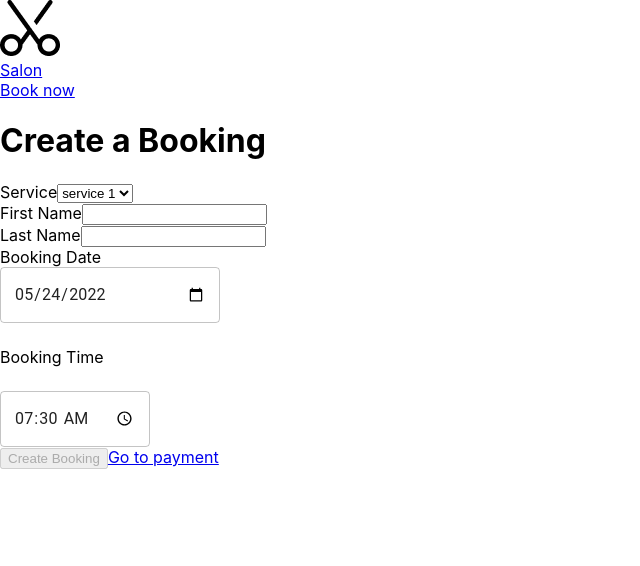
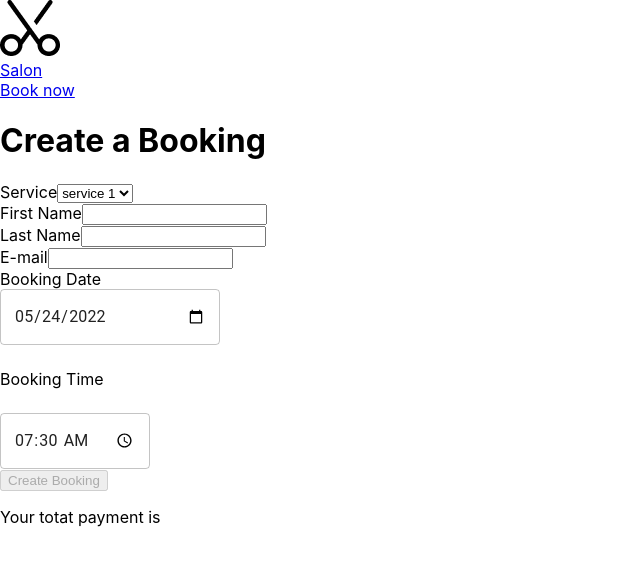
Before and after one commit to ChameliD/salon-booking-front-end, a React (Create React App) app: page /booking in a window 1280 px wide. Shown: the top 566 px of the page, without its empty margins (0-640 px from the left). Built offline with nearby package versions, Linux system fonts and the light colour scheme; no server answers.

Commit message:
Remove the separete payment detai component

```diff
--- a/src/API.ts
+++ b/src/API.ts
@@ -20,10 +20,10 @@ export const addBooking=async(formData:IBooking)=>{
             service:formData.service,
             firstName: formData.firstName,
             lastName:formData.lastName,
+            email:formData.email,
             bookingDate:formData.bookingDate,
             bookingTime:formData.bookingTime,
-            //description:formData.description,
-            //status:'false'
+
         }
         const saveBooking=await axios.post(
             baseUrl+'/booking',booking
@@ -34,4 +34,5 @@ export const addBooking=async(formData:IBooking)=>{
         console.log(error)
 
     }
+
 }
--- a/src/App.tsx
+++ b/src/App.tsx
@@ -1,10 +1,12 @@
 import React from 'react'
 import { BrowserRouter, Route, Routes } from 'react-router-dom'
+//import { getBookings, getData } from './API'
 import Booking from './Booking'
 import HeaderComponents from './Components/Header/HeaderComponents'
 //import Booking from './Booking'
 import HomeComponents from './Components/Home/HomeComponents'
-import PaymentComponents from './Components/Payment/PaymentComponents'
+
+
 
 export interface IAppProps {}
 const App:React.FC<IAppProps>=()=>{
@@ -15,7 +17,10 @@ const App:React.FC<IAppProps>=()=>{
     <Routes>
       <Route path='/' element ={<HomeComponents/>}/>
       <Route path='/booking' element={<Booking/>}/>
-      <Route path='/payment' element={<PaymentComponents/>}/>
+
+
+
+
     </Routes>
     </BrowserRouter>
     </div>
--- a/src/Booking.tsx
+++ b/src/Booking.tsx
@@ -20,6 +20,7 @@ const Booking:React.FC=()=>{
         addBooking(formData)
         .then(()=>{
             fetchBookings()
+           // console.log(formData.firstName)
         })
         .catch((err)=>console.log(err))
     }
@@ -28,6 +29,7 @@ const Booking:React.FC=()=>{
             <h1>Create a Booking</h1>
             <AddBooking saveBooking={handleSaveBookings}/>
 
+
              </main>
     )
 
--- a/src/Components/Booking/BookingComponent.tsx
+++ b/src/Components/Booking/BookingComponent.tsx
@@ -1,48 +1,50 @@
 import React, { useState } from 'react'
-import { Button, MenuItem, Stack, TextField } from "@mui/material"
-import Service from "../../Data/Services"
-//import DatePicker from "react-datepicker"
-//import { DatePicker } from '@material-ui/pickers'
-import {DatePicker, LocalizationProvider} from '@mui/x-date-pickers'
-import { AdapterDateFns } from '@mui/x-date-pickers/AdapterDateFns'
+import { Stack, TextField } from "@mui/material"
 import { useNavigate } from 'react-router-dom'
 type Props={
     saveBooking:(e: React.FormEvent,formData:IBooking|any)=>void
     }
 
 const BookingComponent:React.FC<Props>=({saveBooking})=>{
+
     const navigate = useNavigate()
     const[formData,setFormData]=useState<IBooking|{}>()
     const[service,setService]=useState("")
 
-    const handleChangedate = (event:any) => {
 
-        setService(event.target.value);
-        console.log(event.target.value);
+    const handleServise=(e:any)=>{
+        setService (e.target.value)
+        console.log(setService)
 
-      };
+    }
+
     const handleForm=(e:any)=>{
+
         setFormData({
             ...formData,
             [e.currentTarget.id]:e.currentTarget.value,
+
         })
+        //getFormData()
     }
     const redirectPayment=()=>{
-        console.log("...redirectiong")
-        navigate('/');
+
+       console.log("success")
+
 
     }
     return(
-        <form className='Form' onSubmit={(e)=>saveBooking(e,formData)}>
+        <div>
+        <form className='Form' onSubmit={(e)=>{saveBooking(e,formData); handleServise(e)}}>
             <div>
 
                 <div>
                     <label htmlFor="service">Service</label>
-                    <select id="service" onChange={handleForm}>
-                        <option id="1" value="230">service 1</option>
-                        <option id="2" value="250">service 2</option>
-                        <option id="3" value="65">service 3</option>
-                        <option id="4" value="45">service 4</option>
+                    <select id="service" onChange={(e)=>{handleServise(e);handleForm(e)}}>
+                        <option value="100">service 1</option>
+                        <option value="250">service 2</option>
+                        <option value="65">service 3</option>
+                        <option value="45">service 4</option>
                     </select>
                 </div>
 
@@ -54,6 +56,10 @@ const BookingComponent:React.FC<Props>=({saveBooking})=>{
                 <div>
                     <label htmlFor='lastName'>Last Name</label>
                     <input onChange={handleForm} type='text' id="lastName"/>
+                </div>
+                <div>
+                    <label htmlFor='email'>E-mail</label>
+                    <input onChange={handleForm} type='text' id="email"/>
                 </div>
 
                 <div>
@@ -98,8 +104,10 @@ const BookingComponent:React.FC<Props>=({saveBooking})=>{
 
             </div>
             <button disabled={formData===undefined?true: false}>Create Booking</button>
-           <a href='/payment'>Go to payment</a>
+
         </form>
+        <p>Your totat payment is {service}</p>
+        </div>
     )
 }
 
--- a/src/Components/Payment/PaymentComponents.tsx
+++ /dev/null
@@ -1,9 +0,0 @@
-import React from 'react'
-
-const PaymentComponents:React.FC=({})=>{
-  return (
-    <div>PaymentComponents</div>
-  )
-}
-
-export default PaymentComponents
--- a/src/type.d.ts
+++ b/src/type.d.ts
@@ -3,6 +3,7 @@ interface IBooking{
     service:string
     firstName:string
     lastName:string
+    email:string
     bookingDate:Date
     bookingTime:string
 
```
Also changed, not shown: src/Components/Payment/PaymentComponents.css (deleted).
